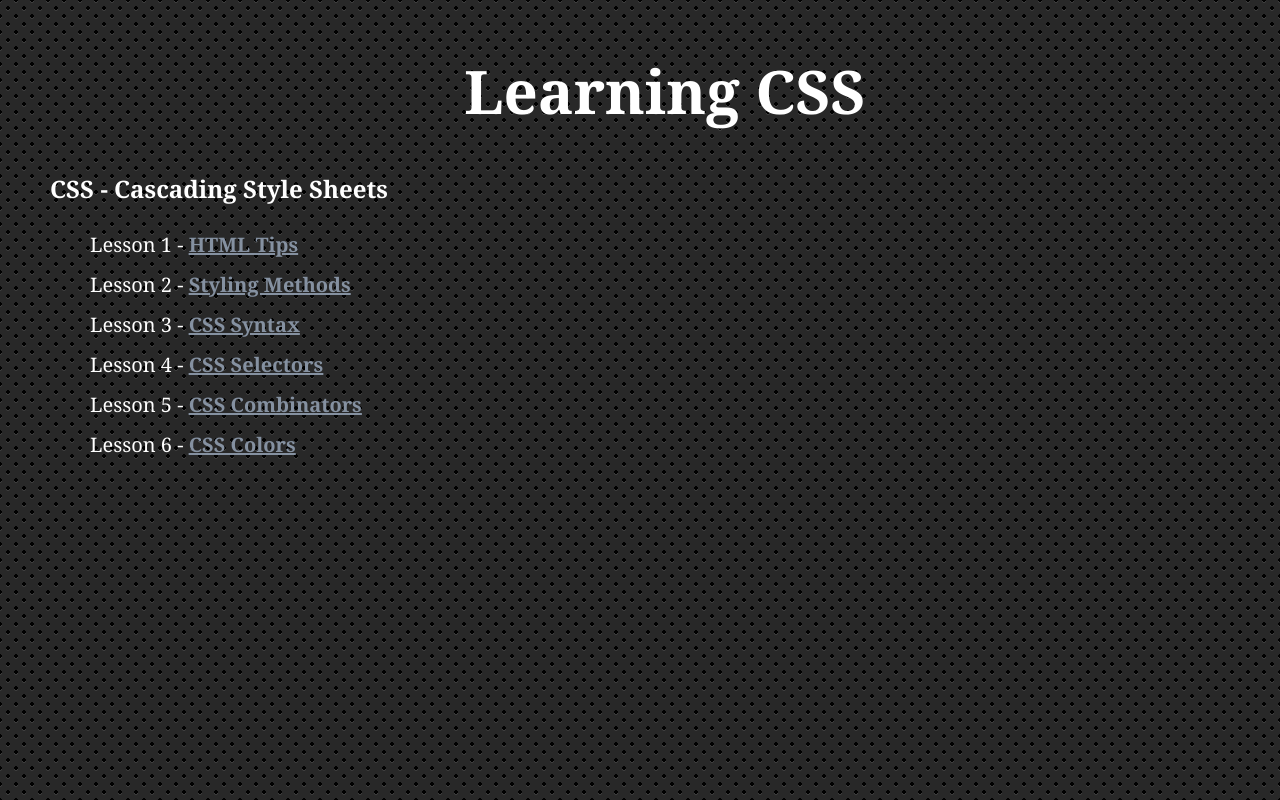
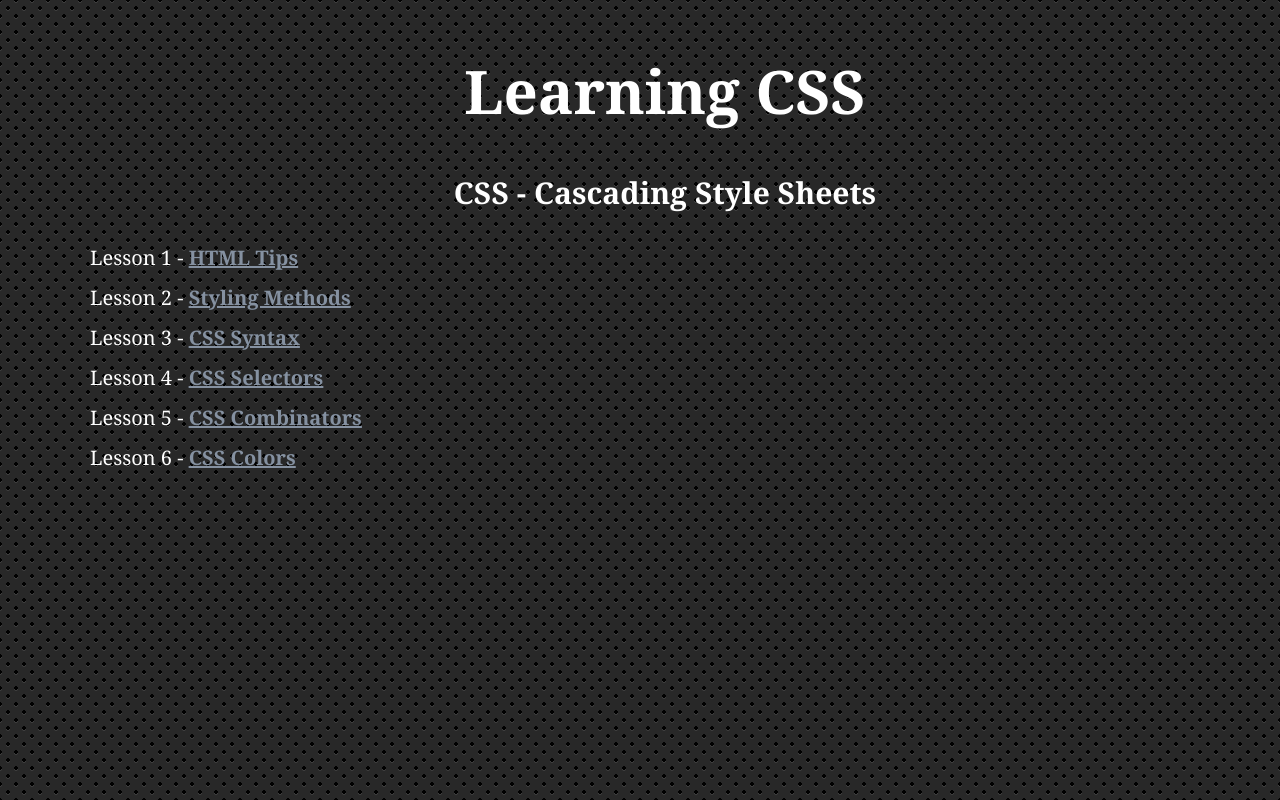
Before and after one commit to Pazoia/CSS-Bootcamp_Master-CSS-tutorials, a plain HTML site: page index.html in a window 1280 px wide. Drawn offline with Linux system fonts and the light colour scheme.

Commit message:
Resized h2 element in index page

```diff
--- a/css/style.css
+++ b/css/style.css
@@ -21,6 +21,11 @@ body {
 h1 {
     text-align: center;
     font-size: 60px;
+}
+
+h2 {
+    text-align: center;
+    font-size: 30px;
 }
 
 .home_page {
```
